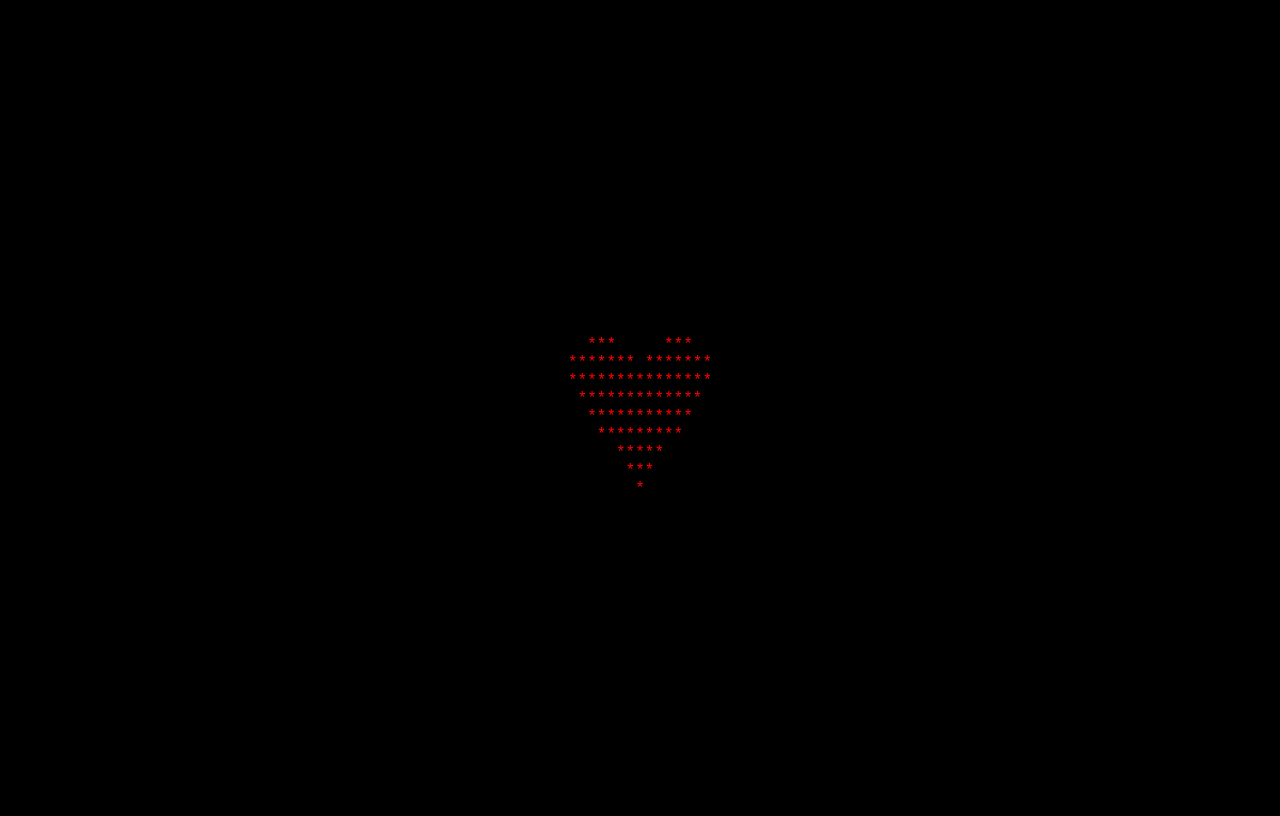
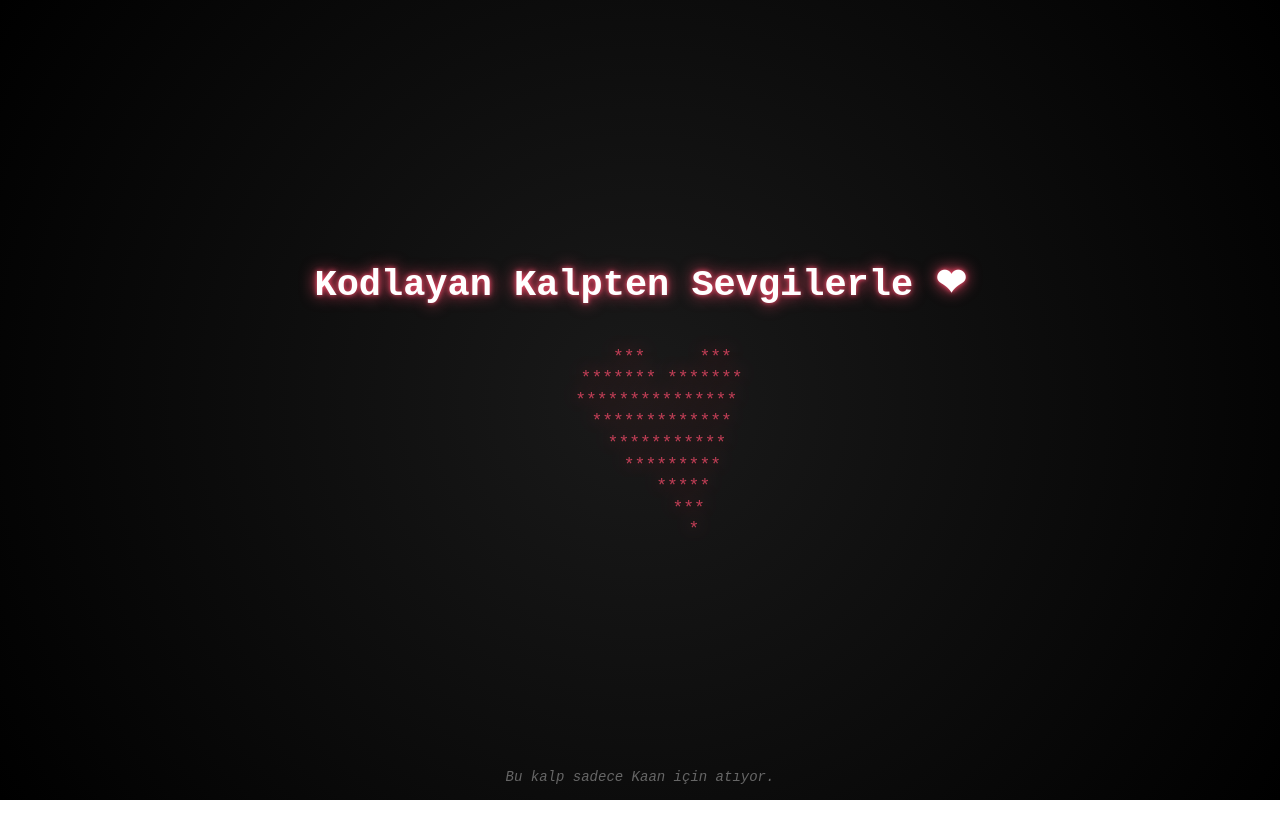
Before and after one commit to KaanTuran28/Site, a plain HTML site: page index.html in a window 1280 px wide. Drawn offline with Linux system fonts and the light colour scheme.

Commit message:
Update index.html

```diff
--- a/index.html
+++ b/index.html
@@ -2,31 +2,65 @@
 <html lang="en">
 <head>
   <meta charset="UTF-8">
-  <title>Kalp ASCII</title>
+  <title>Kalpten Gelen Kod</title>
+  <meta name="viewport" content="width=device-width, initial-scale=1.0">
   <style>
     body {
-      background-color: black;
-      color: red;
-      font-family: monospace;
-      white-space: pre;
-      font-size: 16px;
+      margin: 0;
+      padding: 0;
+      background: radial-gradient(circle at center, #1a1a1a 0%, #000 100%);
+      color: #ff4d6d;
+      font-family: 'Courier New', monospace;
+      height: 100vh;
       display: flex;
+      flex-direction: column;
       justify-content: center;
       align-items: center;
-      height: 100vh;
-    }
-    .ascii {
-      animation: blink 1s infinite;
+      overflow: hidden;
     }
 
-    @keyframes blink {
-      0%, 100% { opacity: 1; }
-      50% { opacity: 0.6; }
+    h1 {
+      font-size: 2.2rem;
+      margin-bottom: 20px;
+      color: #fff;
+      text-shadow: 0 0 5px #ff4d6d, 0 0 15px #ff4d6d;
+      animation: pulse 2s infinite;
+    }
+
+    .ascii {
+      white-space: pre;
+      font-size: 18px;
+      line-height: 1.2;
+      text-align: center;
+      color: #ff4d6d;
+      text-shadow: 0 0 5px #ff4d6d;
+      animation: flicker 1.5s infinite alternate;
+    }
+
+    @keyframes pulse {
+      0% { transform: scale(1); }
+      50% { transform: scale(1.05); }
+      100% { transform: scale(1); }
+    }
+
+    @keyframes flicker {
+      0% { opacity: 1; text-shadow: 0 0 5px #ff4d6d; }
+      100% { opacity: 0.7; text-shadow: 0 0 20px #ff4d6d; }
+    }
+
+    footer {
+      position: absolute;
+      bottom: 15px;
+      font-size: 14px;
+      color: #666;
+      font-style: italic;
     }
   </style>
 </head>
 <body>
+  <h1>Kodlayan Kalpten Sevgilerle ❤</h1>
   <div class="ascii" id="heart"></div>
+  <footer>Bu kalp sadece Kaan için atıyor.</footer>
 
   <script>
     const heart = `
```
Lines whose indentation alone changed are shown as unchanged.
